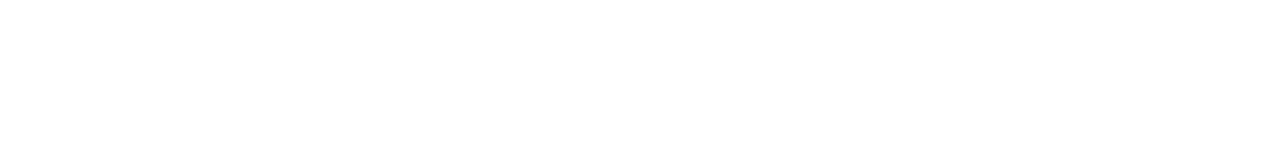
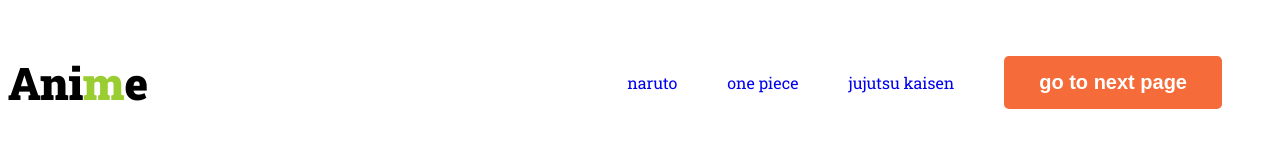
Before and after one commit to muhammadkhayeraalamshuvo/my-first-web, a plain HTML site: page index.html in a window 1280 px wide. Drawn offline with Linux system fonts and the light colour scheme; a web font is replaced by a local one.

Commit message:
adding navigation bar and css

```diff
--- a/index.html
+++ b/index.html
@@ -4,10 +4,20 @@
     <meta charset="UTF-8">
     <meta name="viewport" content="width=device-width, initial-scale=1.0">
     <title>My first website</title>
+    <link rel="preconnect" href="https://fonts.googleapis.com">
+<link rel="preconnect" href="https://fonts.gstatic.com" crossorigin>
+<link href="https://fonts.googleapis.com/css2?family=Andika:ital,wght@1,700&family=Open+Sans:wght@700&family=Roboto+Slab:wght@400;900&display=swap" rel="stylesheet">
+    <link rel="stylesheet" href="styles/style.css">
 </head>
 <body>
     <header>
-
+        <nav><h3>Ani<span class="f_irst">m</span>e</h3>
+        <ul>
+            <li><a href="#">naruto</a></li>
+            <li><a href="#">one piece</a></li>
+            <li><a href="#">jujutsu kaisen</a></li>
+            <li><button class="btn-primary">go to next page</button></li>
+        </ul>
     </header>
     <main>
 
--- /dev/null
+++ b/styles/style.css
@@ -0,0 +1,43 @@
+body{
+    font-family: 'Andika', sans-serif;
+    font-family: 'Open Sans', sans-serif;
+    font-family: 'Roboto Slab', serif;
+
+
+}
+nav{
+    display: flex;
+    align-items: center;
+    justify-content: space-between;
+}
+nav>ul
+{
+    display: flex;
+    align-items: center;
+
+
+}
+nav ul li{
+    list-style:none;
+    margin-right: 50px;
+
+}
+nav ul li a{
+    text-decoration: none;
+}
+nav h3{
+    font-size:45px;
+    font-weight: 800;
+}
+.f_irst{
+    color:yellowgreen
+}
+.btn-primary{
+    background-color: rgb(245, 107, 57);
+    border-radius: 5px;
+    color: white;
+    border: 0;
+    font-size: 20px;
+    font-weight: 700;
+    padding: 15px 35px;
+}
```
